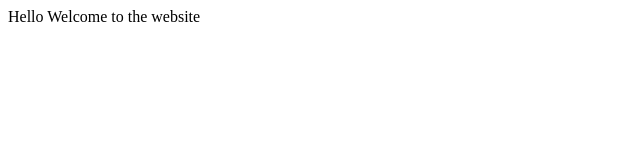
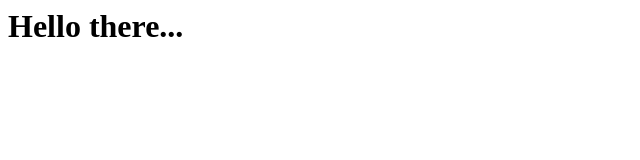
Before and after one commit to Reira0511/test, a plain HTML site: page index.html in a window 1280 px wide. Shown: the whole page, without its empty margins (0-640 px from the left). Drawn offline with Linux system fonts and the light colour scheme.

Commit message:
additional detail

```diff
--- a/index.html
+++ b/index.html
@@ -1,2 +1,10 @@
-<h> Hello </h>
-Welcome to the website
+<html>
+<head>
+    <title> Hello World </title>
+</head>
+<body>
+    <h1>
+        Hello there...
+    </h1>
+</body>
+</html>
```
